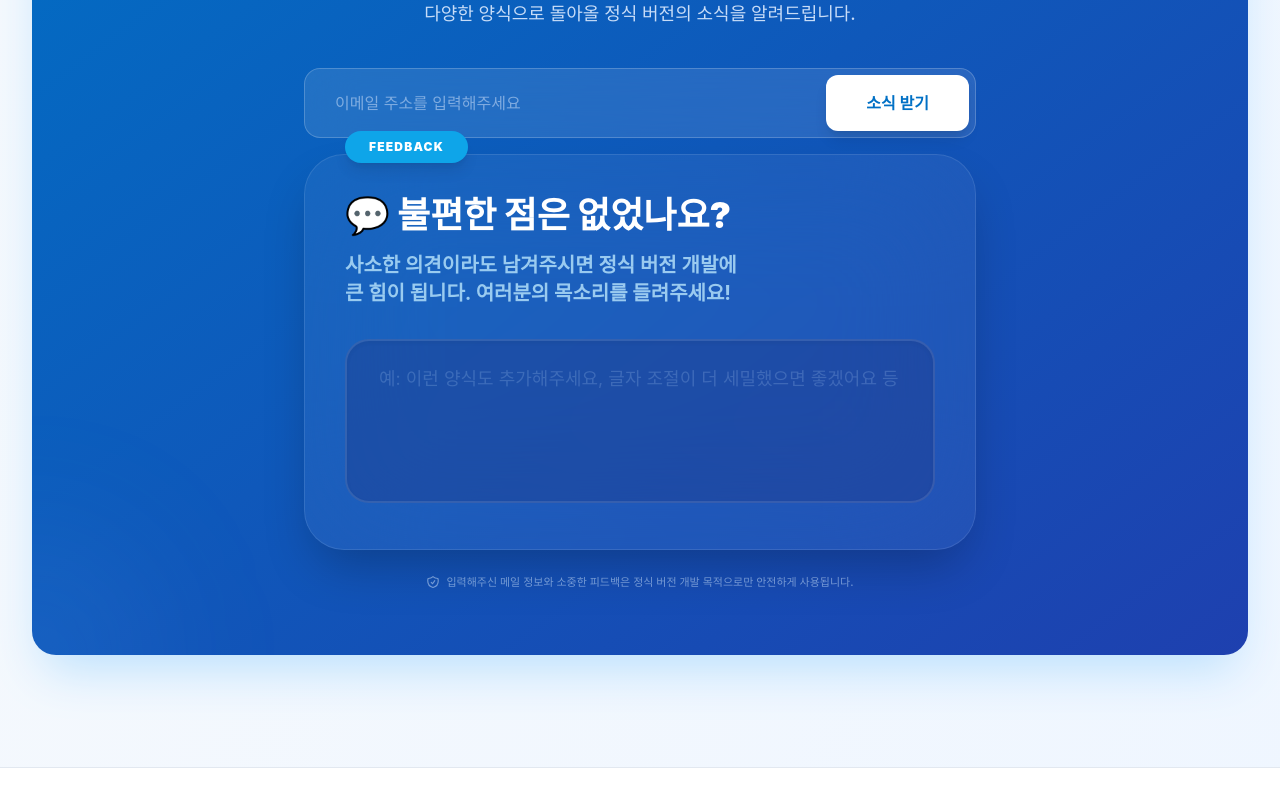
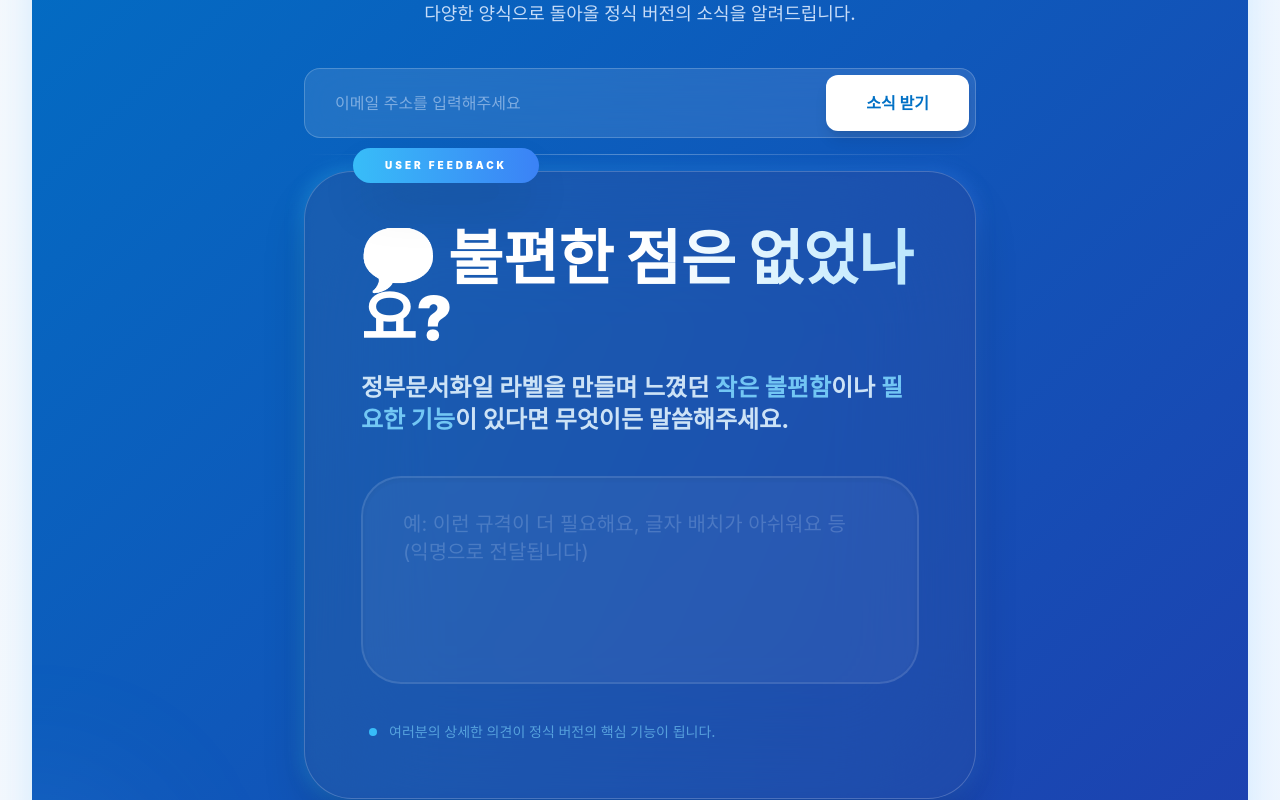
Before and after one commit to roddbstn/label_maker, a Next.js app: page / in a window 1280 px wide. Shown: the part 1680-2480 px from the top of the page. Built offline with nearby package versions, Linux system fonts and the light colour scheme.

Commit message:
style: maximize visibility of feedback section with ultra-spacing and mega-font

```diff
--- a/src/app/page.tsx
+++ b/src/app/page.tsx
@@ -150,24 +150,36 @@ export default function Home() {
                                 </button>
                             </div>
 
-                            <div className="text-left mt-24 flex flex-col gap-8">
-                                <div className="p-8 sm:p-10 bg-white/5 backdrop-blur-3xl border border-white/10 rounded-[2.5rem] shadow-2xl relative">
-                                    <div className="absolute -top-6 left-10 px-6 py-2 bg-sky-500 text-white text-xs font-black tracking-widest rounded-full shadow-lg">
-                                        FEEDBACK
+                            {/* 시각적 분리선 */}
+                            <div className="mt-32 mb-16 h-px w-full bg-gradient-to-r from-transparent via-white/30 to-transparent"></div>
+
+                            <div className="text-left flex flex-col gap-10">
+                                <div className="relative group">
+                                    <div className="absolute -inset-1 bg-gradient-to-r from-sky-400 to-blue-500 rounded-[3rem] blur opacity-25 group-hover:opacity-50 transition duration-1000 group-hover:duration-200"></div>
+                                    <div className="relative p-10 sm:p-14 bg-blue-900/40 backdrop-blur-3xl border border-white/20 rounded-[3rem] shadow-2xl">
+                                        <div className="absolute -top-6 left-12 px-8 py-2.5 bg-gradient-to-r from-sky-400 to-blue-500 text-white text-[10px] font-black tracking-[0.3em] rounded-full shadow-2xl uppercase">
+                                            User Feedback
                                         </div>
 
-                                    <label className="block text-3xl sm:text-4xl font-black text-white mb-4 leading-tight">
-                                        💬 불편한 점은 없었나요?
+                                        <label className="block text-4xl sm:text-6xl font-black text-transparent bg-clip-text bg-gradient-to-r from-white via-white to-sky-200 mb-6 leading-[1.1]">
+                                            💬 불편한 점은<br className="sm:hidden" /> 없었나요?
                                         </label>
-                                    <p className="text-sky-200/80 mb-8 text-base sm:text-xl font-bold leading-relaxed max-w-xl">
-                                        사소한 의견이라도 남겨주시면 정식 버전 개발에<br className="hidden sm:block" /> 큰 힘이 됩니다. 여러분의 목소리를 들려주세요!
+
+                                        <p className="text-sky-100 text-lg sm:text-2xl font-bold leading-relaxed max-w-2xl mb-10 opacity-90">
+                                            정부문서화일 라벨을 만들며 느꼈던 <span className="text-sky-300">작은 불편함</span>이나 <span className="text-sky-300">필요한 기능</span>이 있다면 무엇이든 말씀해주세요.
                                         </p>
 
                                         <textarea
-                                        placeholder="예: 이런 양식도 추가해주세요, 글자 조절이 더 세밀했으면 좋겠어요 등"
-                                        rows={4}
-                                        className="w-full px-8 py-6 text-lg rounded-3xl bg-blue-900/40 border-2 border-white/10 text-white placeholder:text-blue-200/20 focus:outline-none focus:ring-4 focus:ring-sky-400/30 transition-all resize-none shadow-inner"
+                                            placeholder="예: 이런 규격이 더 필요해요, 글자 배치가 아쉬워요 등 (익명으로 전달됩니다)"
+                                            rows={5}
+                                            className="w-full px-10 py-8 text-xl rounded-[2.5rem] bg-white/5 border-2 border-white/10 text-white placeholder:text-blue-100/20 focus:outline-none focus:ring-4 focus:ring-sky-400/30 transition-all resize-none shadow-inner"
                                         />
+
+                                        <div className="mt-8 flex items-center gap-3 text-sky-300/60 font-medium text-sm ml-2">
+                                            <span className="flex h-2 w-2 rounded-full bg-sky-400 animate-pulse"></span>
+                                            여러분의 상세한 의견이 정식 버전의 핵심 기능이 됩니다.
+                                        </div>
+                                    </div>
                                 </div>
                             </div>
                         </form>
```
Lines whose indentation alone changed are shown as unchanged.
